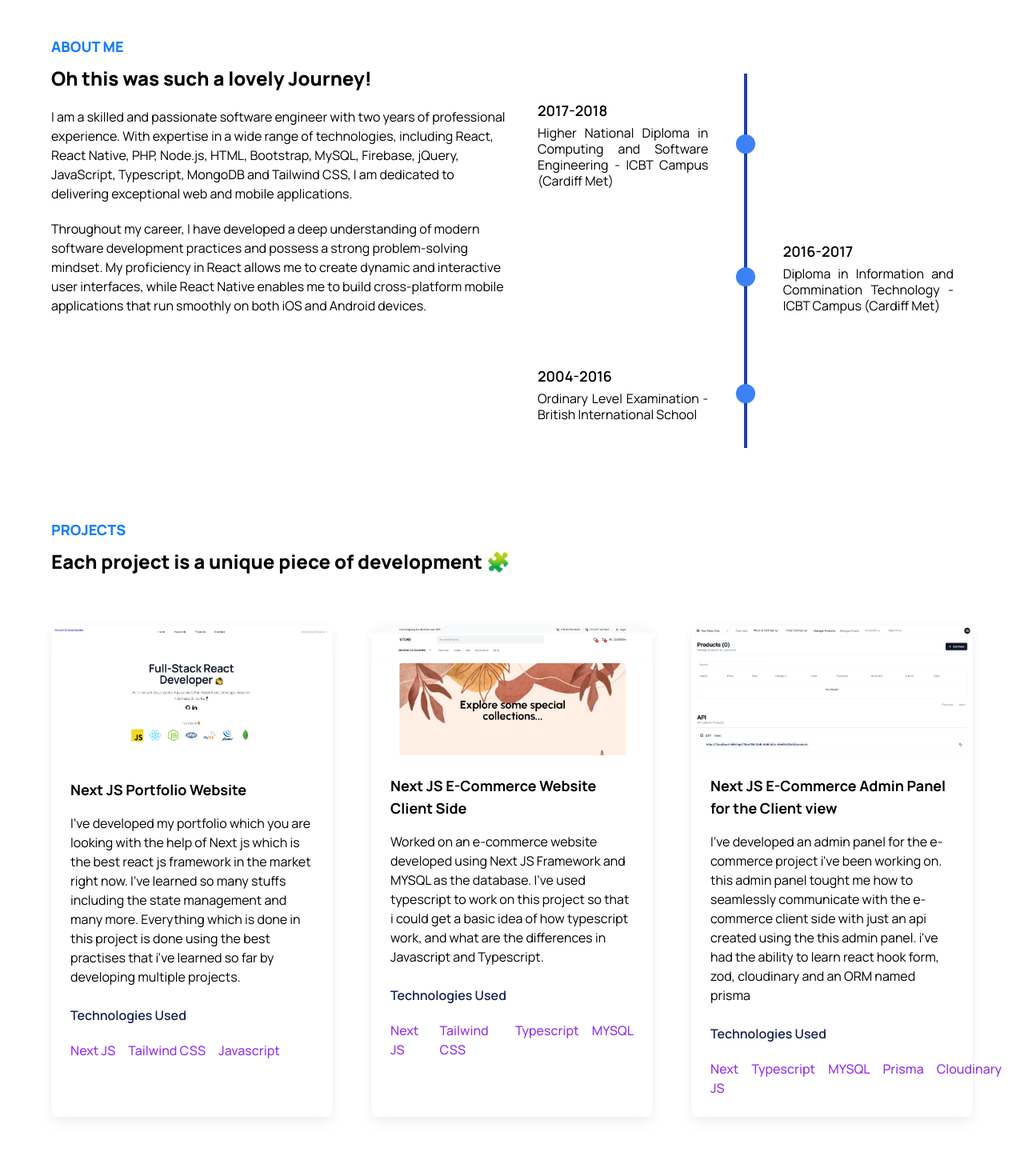
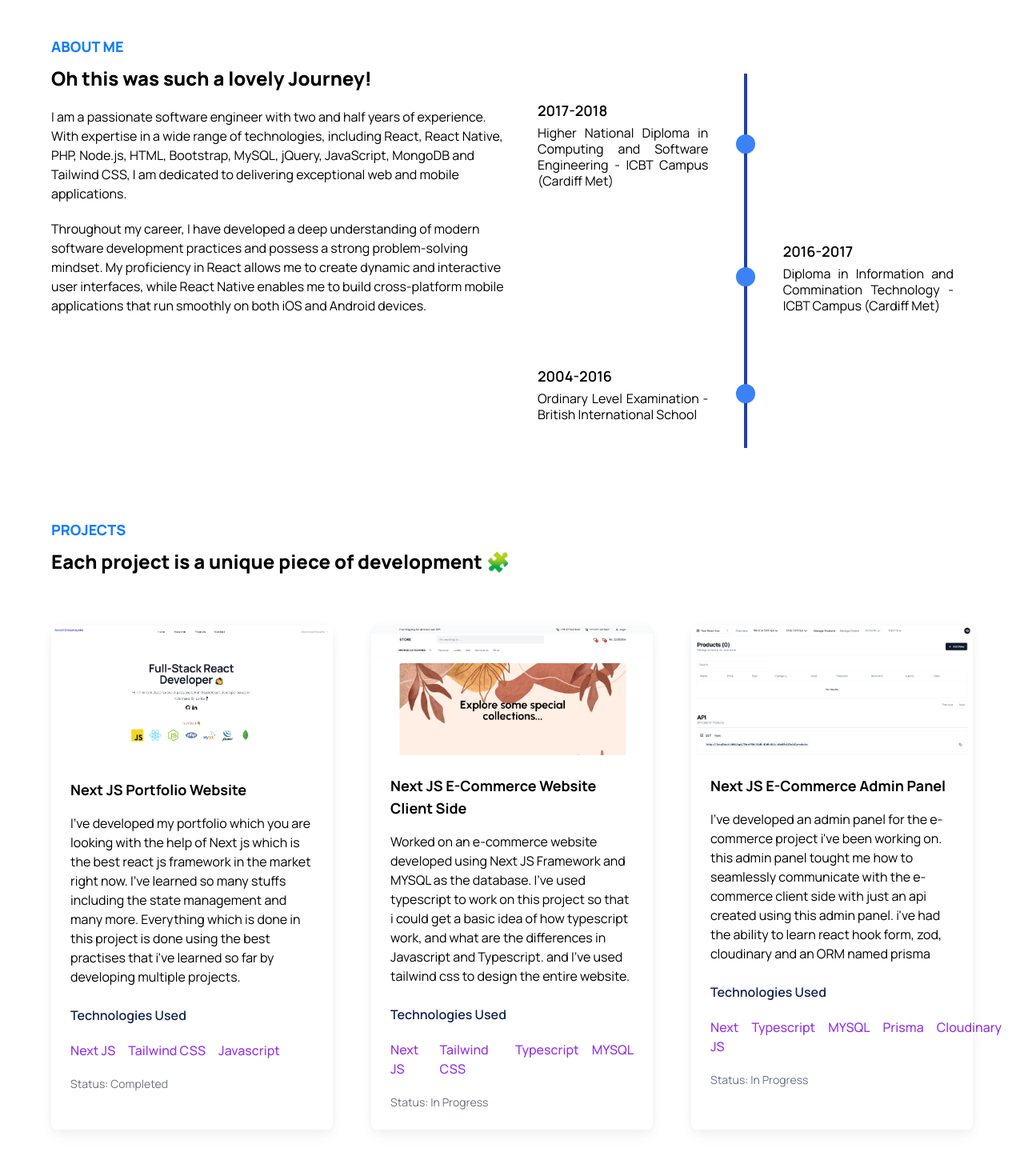
Before and after one commit to Anoch123/portfolio_react_anoch, a Next.js app: page / in a window 1280 px wide. Shown: the part 760-2230 px from the top of the page at 80% size. Built offline with nearby package versions, Linux system fonts and the light colour scheme.

Commit message:
added some changes to the project section and fixed some typos

```diff
--- a/components/Projects.js
+++ b/components/Projects.js
@@ -29,6 +29,9 @@ const Projects = () => {
                       return <a href="#" className="block font-medium text-purple-600 mt-5" key={i}>{t}</a>;
                     })}
                   </div>
+                  <div className='flex gap-4 mt-5'>
+                    <span className='text-gray-500 text-sm'>Status: {p.status}</span>
+                  </div>
                 </div>
               </div>
             )
--- a/components/constants/constants.js
+++ b/components/constants/constants.js
@@ -4,20 +4,23 @@ export const projects = [
       description: "I've developed my portfolio which you are looking with the help of Next js which is the best react js framework in the market right now. I've learned so many stuffs including the state management and many more. Everything which is done in this project is done using the best practises that i've learned so far by developing multiple projects.",
       image: '/images/portfoliowebsite.png',
       tags: ['Next JS', 'Tailwind CSS', 'Javascript'],
+      status: 'Completed',
       id: 0,
     },
     {
       title: 'Next JS E-Commerce Website Client Side',
-      description: "Worked on an e-commerce website developed using Next JS Framework and MYSQL as the database. I've used typescript to work on this project so that i could get a basic idea of how typescript work, and what are the differences in Javascript and Typescript.",
+      description: "Worked on an e-commerce website developed using Next JS Framework and MYSQL as the database. I've used typescript to work on this project so that i could get a basic idea of how typescript work, and what are the differences in Javascript and Typescript. and I've used tailwind css to design the entire website.",
       image: '/images/ecommerce_client_side.png',
       tags: ['Next JS', 'Tailwind CSS', 'Typescript', 'MYSQL'],
+      status: 'In Progress',
       id: 1,
     },
     {
-      title: 'Next JS E-Commerce Admin Panel for the Client view',
-      description: "I've developed an admin panel for the e-commerce project i've been working on. this admin panel tought me how to seamlessly communicate with the e-commerce client side with just an api created using the this admin panel. i've had the ability to learn react hook form, zod, cloudinary and an ORM named prisma",
+      title: 'Next JS E-Commerce Admin Panel',
+      description: "I've developed an admin panel for the e-commerce project i've been working on. this admin panel tought me how to seamlessly communicate with the e-commerce client side with just an api created using this admin panel. i've had the ability to learn react hook form, zod, cloudinary and an ORM named prisma",
       image: '/images/ecommerce_admin_panel.png',
       tags: ['Next JS', 'Typescript', 'MYSQL', 'Prisma', 'Cloudinary'],
+      status: 'In Progress',
       id: 2,
     },
   ];
@@ -26,7 +29,7 @@ export const projects = [
   export const Aboutme = [
     {
       id: 1,
-      description: 'I am a skilled and passionate software engineer with two years of professional experience. With expertise in a wide range of technologies, including React, React Native, PHP, Node.js, HTML, Bootstrap, MySQL, Firebase, jQuery, JavaScript, Typescript, MongoDB and Tailwind CSS, I am dedicated to delivering exceptional web and mobile applications.'
+      description: 'I am a passionate software engineer with two and half years of experience. With expertise in a wide range of technologies, including React, React Native, PHP, Node.js, HTML, Bootstrap, MySQL, jQuery, JavaScript, MongoDB and Tailwind CSS, I am dedicated to delivering exceptional web and mobile applications.'
     },
     {
       id: 2,
```
